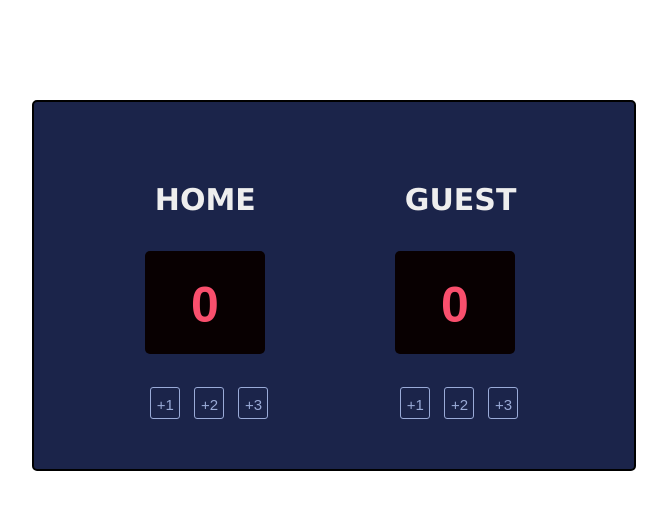
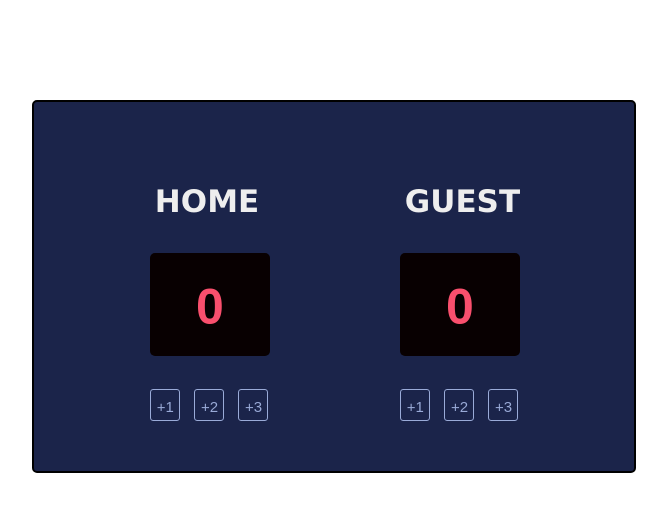
Before and after one commit to hibahmad30/BasketballScorecard, a plain HTML site: page index.html in a window 1280 px wide. Shown: the whole page, without its empty margins (306-973 px from the left). Drawn offline with Linux system fonts and the light colour scheme; a web font is replaced by a local one.

Commit message:
Adjusted scoreboard styling and title font size

```diff
--- a/index.css
+++ b/index.css
@@ -29,6 +29,7 @@ h1 {
     padding-right: 25px;
     padding-left: 25px;
     background-color: #080001;
+    margin-left: 5px;
     font-size: 50px;
     width: 70px;
 }
@@ -36,7 +37,7 @@ h1 {
 h3 {
     color: #EEEEEE;
     font-family: Verdana, sans-serif;
-    font-size: 30px;
+    font-size: 31px;
     padding-left: 10px;
 }
 
```
